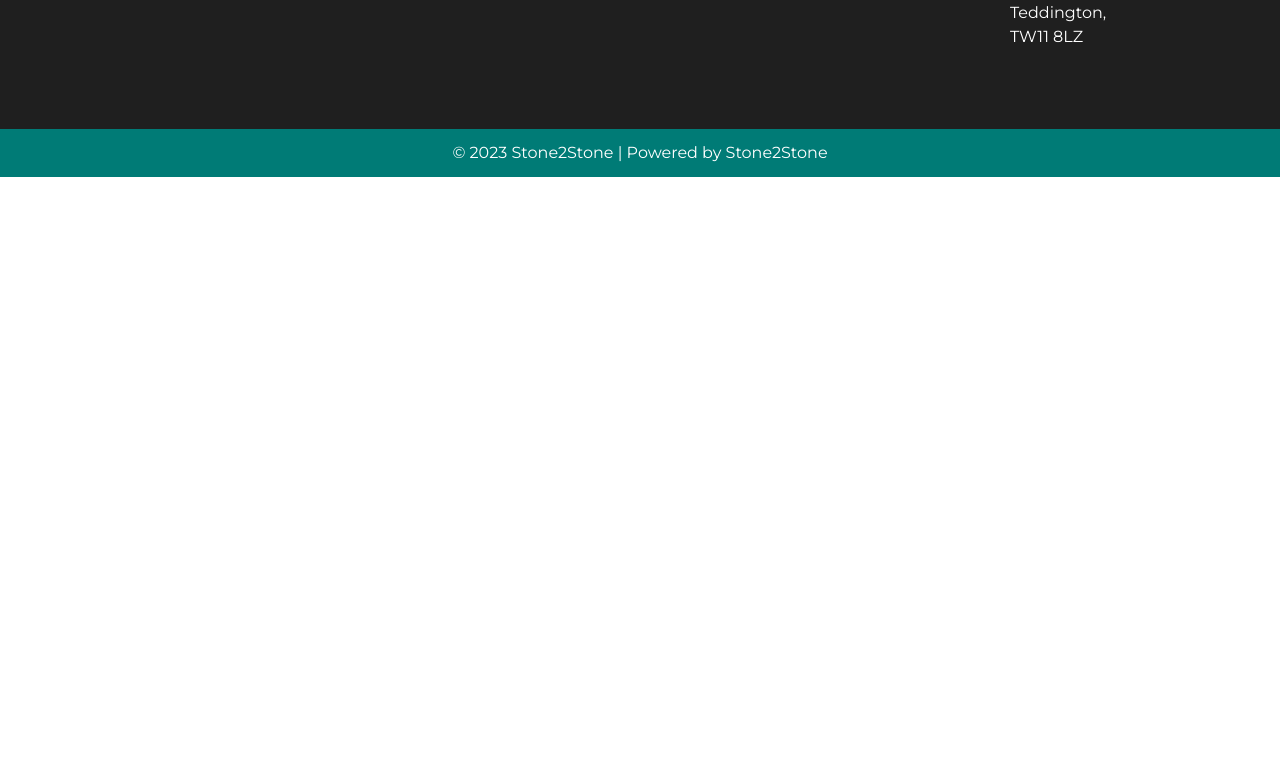
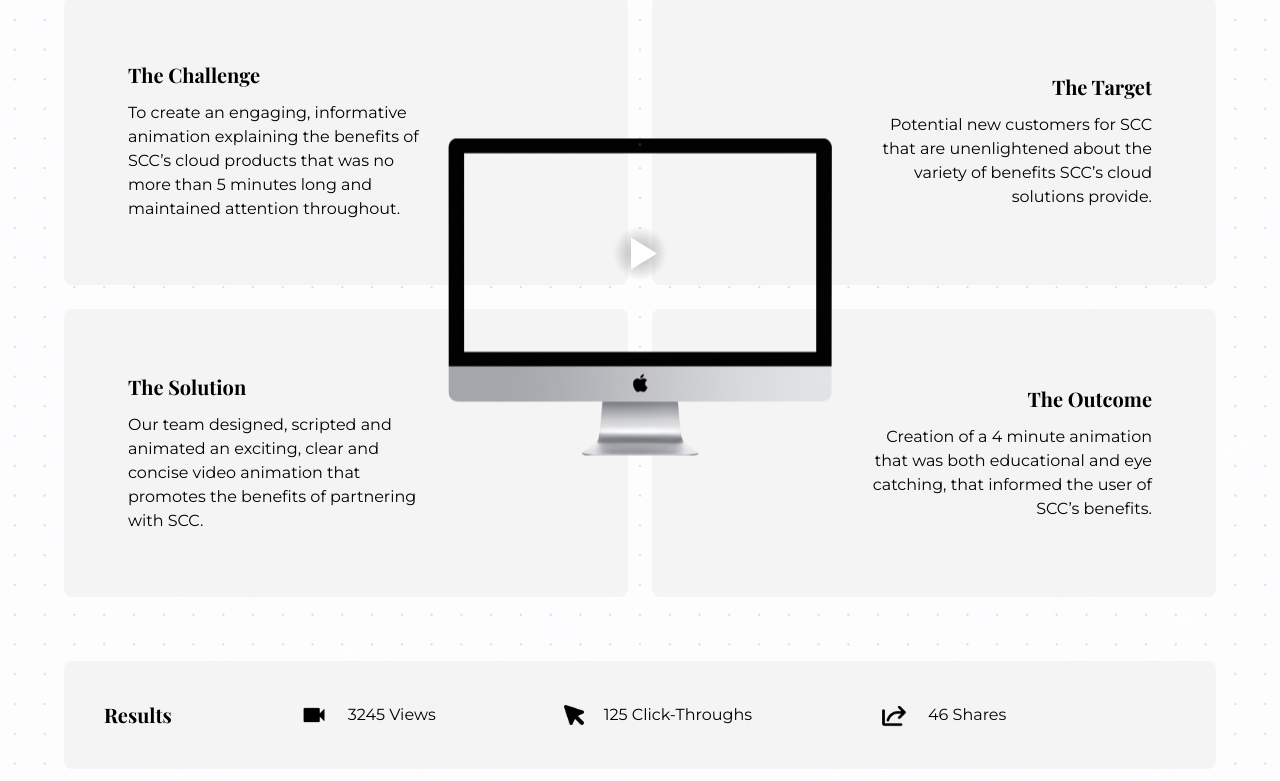
Before and after one commit to alparslankorkmaz/stone2stone-redone, a Next.js app: page /success-stories/scc-animation in a window 1280 px wide. Shown: the part 739-1520 px from the top of the page. Before the commit the page ends 916 px from the top, so only its background shows below. Built offline with nearby package versions, Linux system fonts and the light colour scheme; no server answers.

Commit message:
add scc animation page

```diff
--- a/src/app/success-stories/scc-animation/page.js
+++ b/src/app/success-stories/scc-animation/page.js
@@ -1,5 +1,122 @@
+"use client";
 import React from "react";
+import dynamic from "next/dynamic";
+const ReactPlayer = dynamic(() => import("react-player"), { ssr: false });
 
 export default function page() {
-  return <div>page</div>;
+  return (
+    <>
+      <div className="bg-[url('/images/stories/page/20.jpg')] bg-cover bg-center bg-no-repeat text-white text-center p-20 lg:p-52">
+        <h1 className="text-2xl lg:text-5xl font-bold font-playfair mb-4">
+          SCC Animation
+        </h1>
+        <p className="text-xs lg:text-base font-montserrat font-light">
+          A short, engaging and informative animation showcasing the benefits of
+          SCC’s services and solutions.{" "}
+        </p>
+      </div>
+      {/* HERO */}
+      <div className="grid grid-cols-12 py-10 lg:p-16 gap-6 justify-end relative">
+        <div className="lg:p-16 col-span-6 bg-tab-dark-gray rounded-lg grid grid-cols-3 items-center">
+          <div className="col-span-3 lg:col-span-2 p-7 lg:p-0">
+            <h3 className="font-playfair font-bold lg:text-xl">
+              The Challenge
+            </h3>
+            <p className="font-montserrat text-xs md:text-sm lg:text-base mt-3">
+              To create an engaging, informative animation explaining the
+              benefits of SCC’s cloud products that was no more than 5 minutes
+              long and maintained attention throughout.{" "}
+            </p>
+          </div>
+        </div>
+
+        <div className="lg:p-16 col-span-6 bg-tab-dark-gray rounded-lg text-right grid grid-cols-3 items-center">
+          <div className="col-span-3 lg:col-span-2 lg:col-start-2 p-7 lg:p-0">
+            <h3 className="font-playfair font-bold lg:text-xl">The Target</h3>
+            <p className="font-montserrat text-xs md:text-sm lg:text-base mt-3">
+              Potential new customers for SCC that are unenlightened about the
+              variety of benefits SCC’s cloud solutions provide.{" "}
+            </p>
+          </div>
+        </div>
+        {/* MIDDLE */}
+        <div className="z-10 top-1/2 left-1/2 -translate-x-1/2 -translate-y-1/2 absolute w-32 lg:w-96">
+          <div className="relative">
+            <a
+              href="https://www.youtube.com/watch?v=dQw4w9WgXcQ"
+              target="_blank"
+              className="block lg:hidden"
+            >
+              <img src="/images/stories/monitors/20.webp" alt="monitor" />
+            </a>
+            <img
+              src="/images/stories/monitors/empty_monitor.png"
+              alt="monitor"
+              className="hidden lg:block"
+            />
+            <div className="hidden lg:block absolute top-3 left-1/2 -translate-x-1/2">
+              <ReactPlayer
+                url="https://www.youtube.com/watch?v=dQw4w9WgXcQ"
+                width={360}
+                height={205}
+                controls
+                light
+              />
+            </div>
+          </div>
+        </div>
+        <div className="lg:p-16 col-span-6 bg-tab-dark-gray rounded-lg grid grid-cols-3 items-center">
+          <div className="col-span-3 lg:col-span-2 p-7 lg:p-0">
+            <h3 className="font-playfair font-bold lg:text-xl">The Solution</h3>
+            <p className="font-montserrat text-xs md:text-sm lg:text-base mt-3">
+              Our team designed, scripted and animated an exciting, clear and
+              concise video animation that promotes the benefits of partnering
+              with SCC.{" "}
+            </p>
+          </div>
+        </div>
+        <div className="lg:p-16 col-span-6 bg-tab-dark-gray rounded-lg text-right grid grid-cols-3 items-center">
+          <div className="col-span-3 lg:col-span-2 lg:col-start-2 p-7 lg:p-0">
+            <h3 className="font-playfair font-bold lg:text-xl">The Outcome</h3>
+            <p className="font-montserrat text-xs md:text-sm lg:text-base mt-3">
+              Creation of a 4 minute animation that was both educational and eye
+              catching, that informed the user of SCC’s benefits.{" "}
+            </p>
+          </div>
+        </div>
+      </div>
+      {/* RESULTS */}
+      <div className="lg:px-16 pb-10">
+        <div className="bg-tab-dark-gray rounded-lg flex items-center gap-8 lg:gap-32 p-5 lg:p-10">
+          <h4 className="font-playfair font-bold lg:text-xl">Results</h4>
+          <div className="flex gap-2 flex-col lg:flex-row justify-center text-center lg:text-left lg:gap-5 items-center">
+            <img
+              src="/images/stories/icons/video_icon.png"
+              className="w-4 lg:w-7"
+              alt="video icon"
+            />
+            <p className="font-montserrat text-xs lg:text-base">3245 Views</p>
+          </div>
+          <div className="flex gap-2 flex-col lg:flex-row justify-center text-center lg:text-left lg:gap-5 items-center">
+            <img
+              src="/images/stories/icons/cursor_icon.png"
+              className="w-3 lg:w-5"
+              alt="cursor icon"
+            />
+            <p className="font-montserrat text-xs lg:text-base">
+              125 Click-Throughs
+            </p>
+          </div>
+          <div className="flex gap-2 flex-col lg:flex-row justify-center text-center lg:text-left lg:gap-5 items-center">
+            <img
+              src="/images/stories/icons/share_icon.png"
+              className="w-4 lg:w-7"
+              alt="share icon"
+            />
+            <p className="font-montserrat text-xs lg:text-base">46 Shares</p>
+          </div>
+        </div>
+      </div>
+    </>
+  );
 }
```
